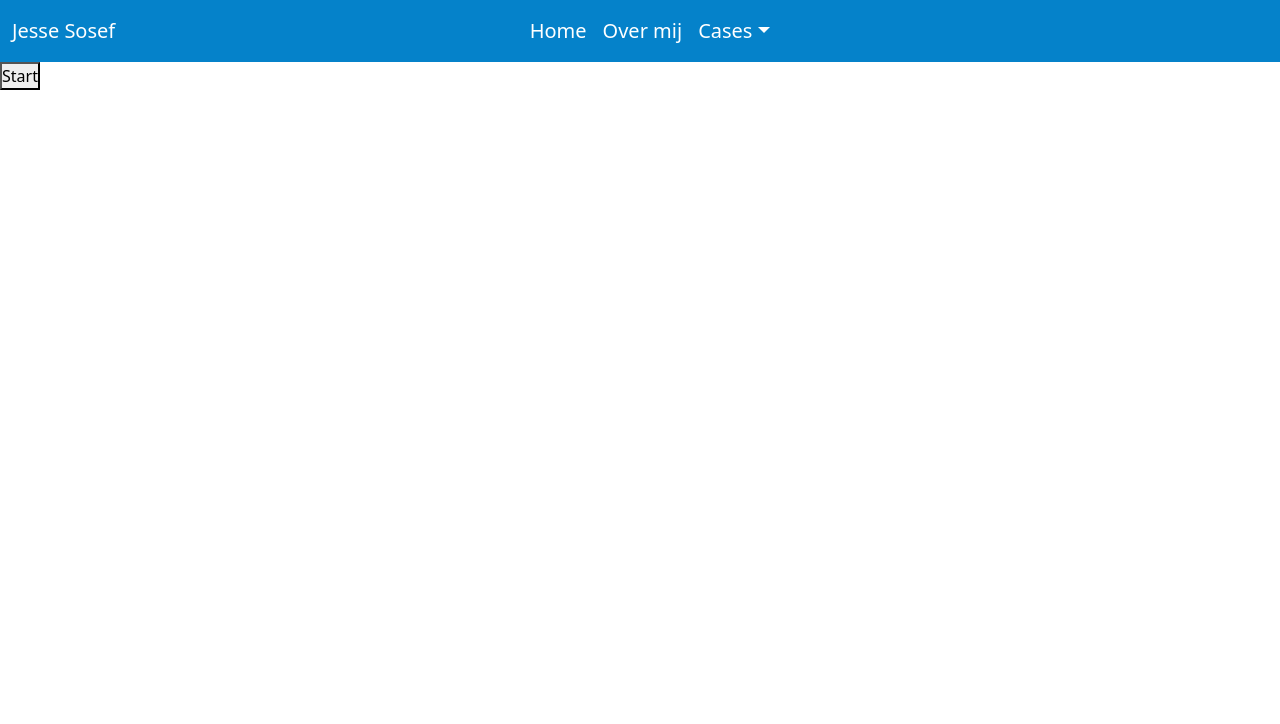
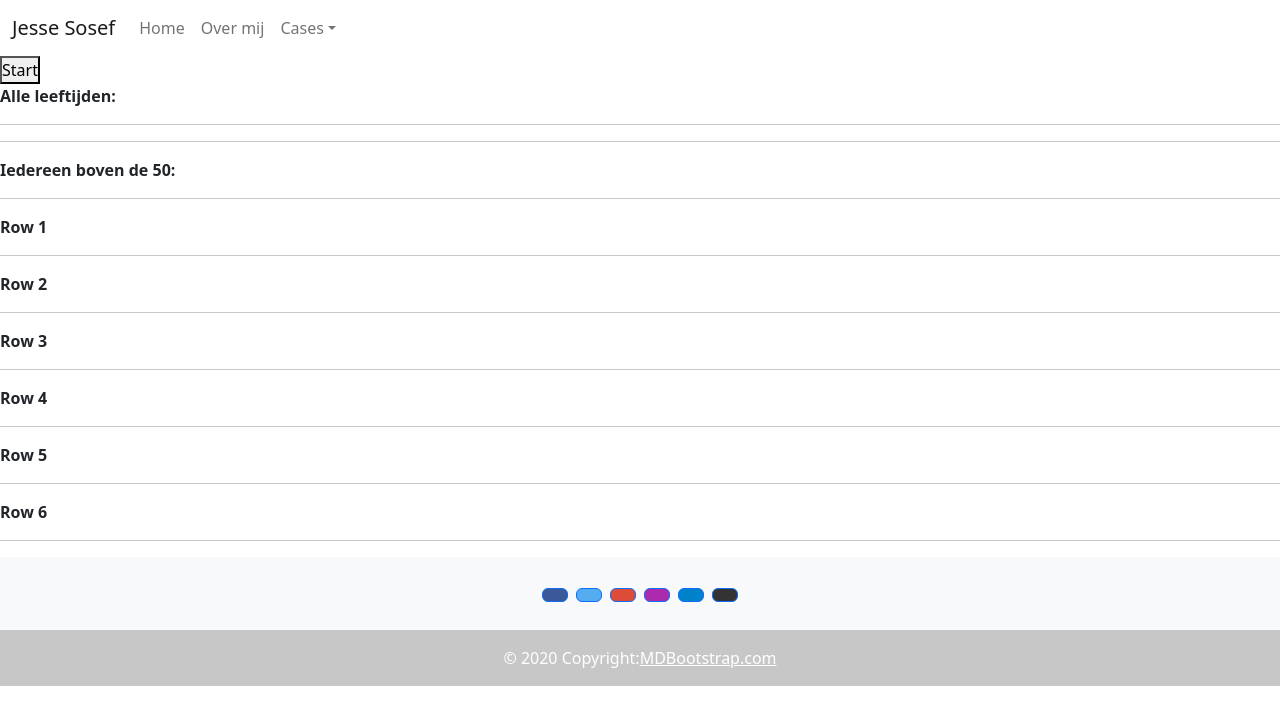
Before and after one commit to Jesse7819/jesse7819.github.io, a React (Create React App) app: page /bejaardentehuis in a window 1280 px wide. Shown: the top 724 px of the page. Built offline with nearby package versions, Linux system fonts and the light colour scheme.

Commit message:
bejaardentehuis af

```diff
--- a/package.json
+++ b/package.json
@@ -7,7 +7,9 @@
     "@testing-library/react": "^13.4.0",
     "@testing-library/user-event": "^13.5.0",
     "bootstrap": "^5.2.3",
+    "cdbreact": "^1.5.7",
     "jquery": "^3.6.1",
+    "mdb-react-ui-kit": "^5.1.0",
     "react": "^18.2.0",
     "react-bootstrap": "^2.7.0",
     "react-dom": "^18.2.0",
--- a/src/App.js
+++ b/src/App.js
@@ -12,6 +12,7 @@ import HelloWorld from './pages/hello_world';
 import Loops from './pages/loops';
 import Magic8ball from './pages/magic8ball';
 import Bejaardentehuis from './pages/bejaardentehuis';
+import Footer from './components/footer';
 
 
 function App() {
@@ -29,6 +30,7 @@ function App() {
 				<Route path='/magic8ball' element={<Magic8ball />} />
 				<Route path='/bejaardentehuis' element={<Bejaardentehuis/>} />
 			</Routes>
+			<Footer />
 		</Router>
 	);
 }
--- a/src/components/bejaardentehuis.js
+++ b/src/components/bejaardentehuis.js
@@ -1,43 +1,30 @@
 import $ from "jquery";
+
 
 export function bejaardentehuisFunction() {
 
 
     const leeftijdsArray = [];
     const bejaardentehuisArray = [];
-    let aantalBejaarden = (bejaardentehuisArray.length / 4);
-    let innerTable = "<tr class='testrow'>";
+    const flexArray = ["id1", "id2", "id3", "id4", "id5", "id6"];
+    $("#id1").text("");
+    $("#id2").text("");
+    $("#id3").text("");
+    $("#id4").text("");
+    $("#id5").text("");
+    $("#id6").text("");
 
-
-    for(let x = 0; x < 100; x++) {
-        let leeftijd = Math.floor(Math.random() * 99 + 1);
+    for (let x = 0; x < 100; x++) {
+        let leeftijd = Math.floor(Math.random() * 120 + 1);
         leeftijdsArray.push(leeftijd);
-        if(leeftijd > 50) {
+        if (leeftijd > 50) {
             bejaardentehuisArray.push(leeftijd);
         }
     }
 
-    for(let x = 0; x < (bejaardentehuisArray.length / 20); x++){
-        //maak een div voor de table
-        //begin met tr
-        //daarin 25x loop voor td
-
-        // $(".tableTest").append("<tr>");
-        for(let i = 0; i < 25; i++) {
-            // $(".tableTest").append("<td>" + leeftijdsArray[i] + "</td>");
-            // $(".tableTest").append("<br>");
-            innerTable += "<td class='testcell'>" + bejaardentehuisArray[i] + "</td>";
-            // innerTable += "</td> <br /> ";
-
-
-        }
-        innerTable += "</tr>";
-        //$(".tableTest").append("</tr>");
-        $(".tableTest").append(innerTable);
-        innerTable = "<tr class='testrow'>";
-
+    for (let x = 0; x < bejaardentehuisArray.length; x++) {
+        $("#" + flexArray[x % flexArray.length]).append("<p>" + bejaardentehuisArray[x] + "</p>");
     }
-
 
     $(".leeftijdResults").text(leeftijdsArray);
     $(".bejaardentehuisResults").text(bejaardentehuisArray);
--- /dev/null
+++ b/src/components/footer.js
@@ -0,0 +1,85 @@
+import React from 'react';
+import {
+  MDBFooter,
+  MDBContainer,
+  MDBCol,
+  MDBRow,
+  MDBIcon,
+  MDBBtn
+} from 'mdb-react-ui-kit';
+
+export default function Footer() {
+  return (
+    <MDBFooter className='bg-light text-center text-white'>
+      <MDBContainer className='p-4 pb-0'>
+        <section className='mb-4'>
+          <MDBBtn
+            floating
+            className='m-1'
+            style={{ backgroundColor: '#3b5998' }}
+            href='#!'
+            role='button'
+          >
+            <MDBIcon fab icon='facebook-f' />
+          </MDBBtn>
+
+          <MDBBtn
+            floating
+            className='m-1'
+            style={{ backgroundColor: '#55acee' }}
+            href='#!'
+            role='button'
+          >
+            <MDBIcon fab icon='twitter' />
+          </MDBBtn>
+
+          <MDBBtn
+            floating
+            className='m-1'
+            style={{ backgroundColor: '#dd4b39' }}
+            href='#!'
+            role='button'
+          >
+            <MDBIcon fab icon='google' />
+          </MDBBtn>
+          <MDBBtn
+            floating
+            className='m-1'
+            style={{ backgroundColor: '#ac2bac' }}
+            href='#!'
+            role='button'
+          >
+            <MDBIcon fab icon='instagram' />
+          </MDBBtn>
+
+          <MDBBtn
+            floating
+            className='m-1'
+            style={{ backgroundColor: '#0082ca' }}
+            href='#!'
+            role='button'
+          >
+            <MDBIcon fab icon='linkedin-in' />
+          </MDBBtn>
+
+          <MDBBtn
+            floating
+            className='m-1'
+            style={{ backgroundColor: '#333333' }}
+            href='#!'
+            role='button'
+          >
+            <MDBIcon fab icon='github' />
+          </MDBBtn>
+        </section>
+      </MDBContainer>
+
+      <div className='text-center p-3' style={{ backgroundColor: 'rgba(0, 0, 0, 0.2)' }}>
+        © 2020 Copyright:
+        <a className='text-white' href='https://mdbootstrap.com/'>
+          MDBootstrap.com
+        </a>
+      </div>
+    </MDBFooter>
+  );
+}
--- a/src/components/navbar.js
+++ b/src/components/navbar.js
@@ -1,7 +1,7 @@
 import 'bootstrap/dist/css/bootstrap.min.css';
 import { Nav, Navbar, Container, NavDropdown } from 'react-bootstrap';
 import { NavLink } from 'react-router-dom';
-
+//https://mdbootstrap.com/docs/react/navigation/footer/
 
 function newNavbar() {
     return (
@@ -18,6 +18,7 @@ function newNavbar() {
                             <NavDropdown title="Cases" id="basic-nav-dropdown">
                                 <NavDropdown.Item as={NavLink} to="/dobbelspel">Dobbelspel</NavDropdown.Item>
                                 <NavDropdown.Item as={NavLink} to="/helloworld">Hello World</NavDropdown.Item>
+                                <NavDropdown.Item href="/helloworld">Hello World2</NavDropdown.Item>
                                 <NavDropdown.Item as={NavLink} to="/loops">For/While loops</NavDropdown.Item>
                                 <NavDropdown.Item as={NavLink} to="/magic8ball">Magic8Ball</NavDropdown.Item>
                                 <NavDropdown.Item as={NavLink} to="/bejaardentehuis">Bejaardentehuis</NavDropdown.Item>
--- a/src/css/bejaardentehuis.css
+++ b/src/css/bejaardentehuis.css
@@ -1,10 +1,60 @@
-.testrow {
-    display: table;
-    float: left;
+
+
+#main {
+    display: flex;
+    flex: 1;
+
 }
 
-.testcell {
-    display: table;
+#main>#id1 {
+    flex: 1;
+    order: 1;
+
+}
+
+#main>#id2 {
+    flex: 1;
+    order: 2;
+}
+
+#main>#id3 {
+    flex: 1;
+    order: 3;
+}
+#main>#id4 {
+    flex: 1;
+    order: 4;
+}
+
+#main>#id5 {
+    flex: 1;
+    order: 5;
+}
+
+#main>#id6 {
+    flex: 1;
+    order: 6;
+}
+
+.leeftijdResults {
+    width: 50%;
+    word-wrap: break-word;
+}
+
+#main p {
+    /* width: 350px; */
     border: 1px solid black;
-    width: 100px;
+    margin: 0;
 }
+
+.bejaardentehuisBtn {
+    position: relative;
+    /* margin: auto; */
+    background: #232931;
+    font-family: "Indie Flower", cursive !important;
+    border-radius: 7px;
+    color: #ffff;
+    font-size: 18px;
+    padding: 16px 25px 16px 25px;
+    text-decoration: none;
+}
--- a/src/css/main.css
+++ b/src/css/main.css
@@ -1,3 +1,8 @@
+* {
+    margin: 0;
+    padding: 0;
+}
+
 @import url("navbar.css");
 @import url("../App.css");
 @import url("dobbelspel.css");
--- a/src/pages/bejaardentehuis.js
+++ b/src/pages/bejaardentehuis.js
@@ -1,19 +1,30 @@
+import { data } from "jquery";
 import React from "react";
 import { bejaardentehuisFunction } from "../components/bejaardentehuis";
-// onClick={magic8ballFunction}
+
 const bejaardentehuis = () => {
 
     return (
         <div>
             <div className="bejaardentehuis">
                 <div className="bejaardentehuisArea">
-                <button className="bejaardentehuisBtn" onClick={bejaardentehuisFunction}>Start</button>
-                <div className="leeftijdResults"></div>
-                <div className="bejaardentehuisResults"></div>
+                    <button className="bejaardentehuisBtn" onClick={bejaardentehuisFunction}>Start</button>
+                    <p><b>Alle leeftijden:</b></p>
+                    <hr></hr>
+                    <div className="leeftijdResults"></div>
+                    <hr></hr>
+                    <span><b>Iedereen boven de 50:</b></span>
+                    <div className="bejaardentehuisResults"></div>
+                    <hr></hr>
+                    <div id="main">
+                        <div id="id1"><b>Row 1</b><hr></hr></div>
+                        <div id="id2"><b>Row 2</b><hr></hr></div>
+                        <div id="id3"><b>Row 3</b><hr></hr></div>
+                        <div id="id4"><b>Row 4</b><hr></hr></div>
+                        <div id="id5"><b>Row 5</b><hr></hr></div>
+                        <div id="id6"><b>Row 6</b><hr></hr></div>
+                    </div>
 
-                <div className="tableTest">
-
-                </div>
                 </div>
             </div>
         </div>
```
Also changed, not shown: 1 other file (tests, documents, lock files or other folders).
